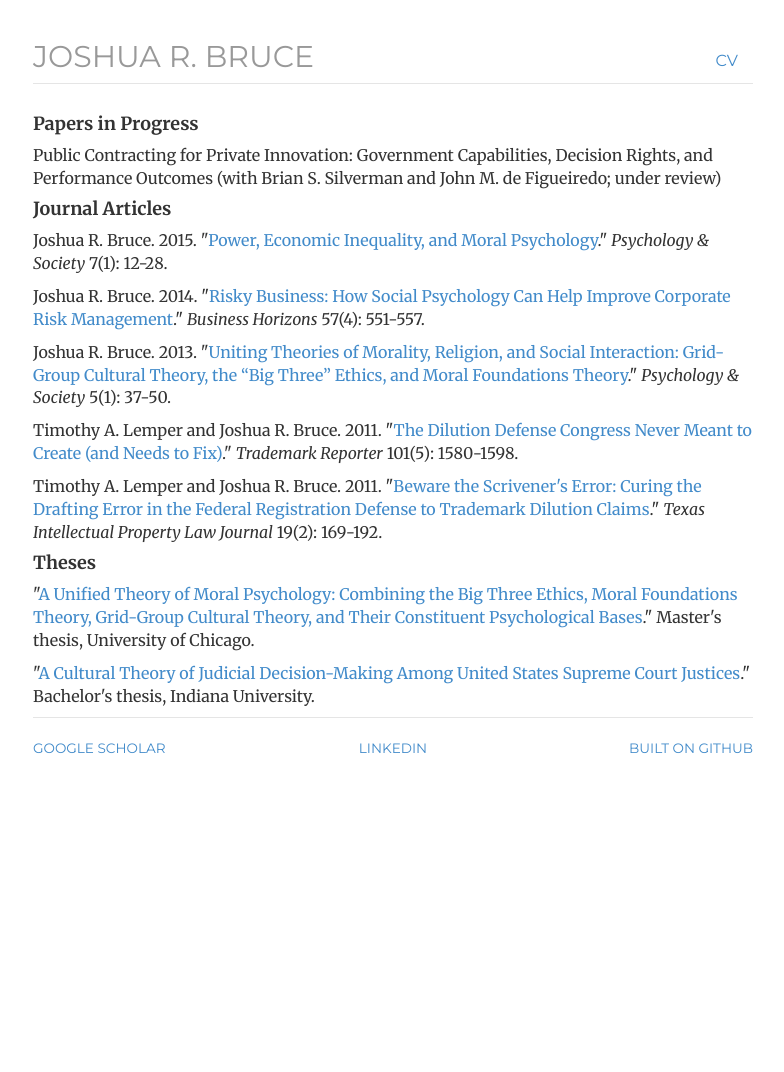
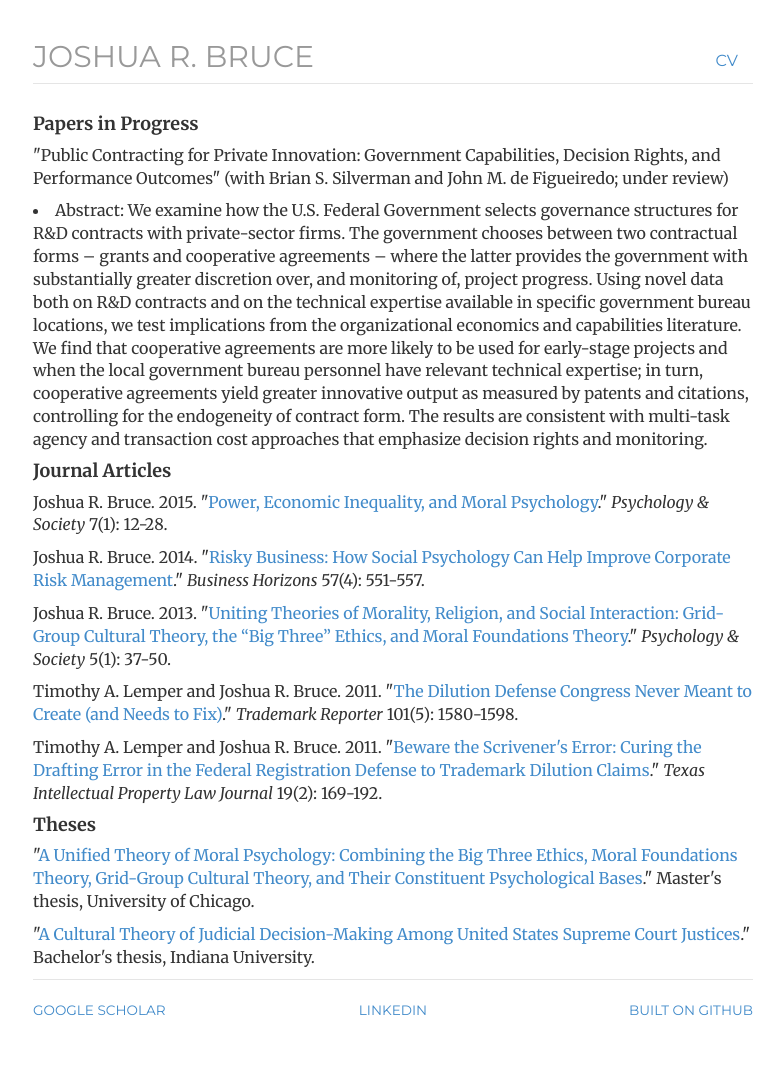
Before and after one commit to joshuarbruce/joshuarbruce.github.io, a Jekyll site: the page built from papers/index.html, in a window 1280 px wide. Shown: the whole page, without its empty margins (247-1031 px from the left). Built offline with Jekyll 4.4.1, drawn with Linux system fonts in a browser that asks for light colours; nearby versions of some CDN libraries; before the commit the page ends 900 px from its top, so only the background shows below that.

Commit message:
Update index.html

```diff
--- a/papers/index.html
+++ b/papers/index.html
@@ -8,7 +8,9 @@
 
   <h4><b>Papers in Progress</b></h4>
 
-  <p>Public Contracting for Private Innovation: Government Capabilities, Decision Rights, and Performance Outcomes (with Brian S. Silverman and John M. de Figueiredo; under review)</p>
+  <p>"Public Contracting for Private Innovation: Government Capabilities, Decision Rights, and Performance Outcomes" (with Brian S. Silverman and John M. de Figueiredo; under review)
+	  <li>Abstract: We examine how the U.S. Federal Government selects governance structures for R&D contracts with private-sector firms. The government chooses between two contractual forms – grants and cooperative agreements – where the latter provides the government with substantially greater discretion over, and monitoring of, project progress. Using novel data both on R&D contracts and on the technical expertise available in specific government bureau locations, we test implications from the organizational economics and capabilities literature. We find that cooperative agreements are more likely to be used for early-stage projects and when the local government bureau personnel have relevant technical expertise; in turn, cooperative agreements yield greater innovative output as measured by patents and citations, controlling for the endogeneity of contract form. The results are consistent with multi-task agency and transaction cost approaches that emphasize decision rights and monitoring.</li>
+	</p>
 
 	<h4><b>Journal Articles</b></h4>
 
```
